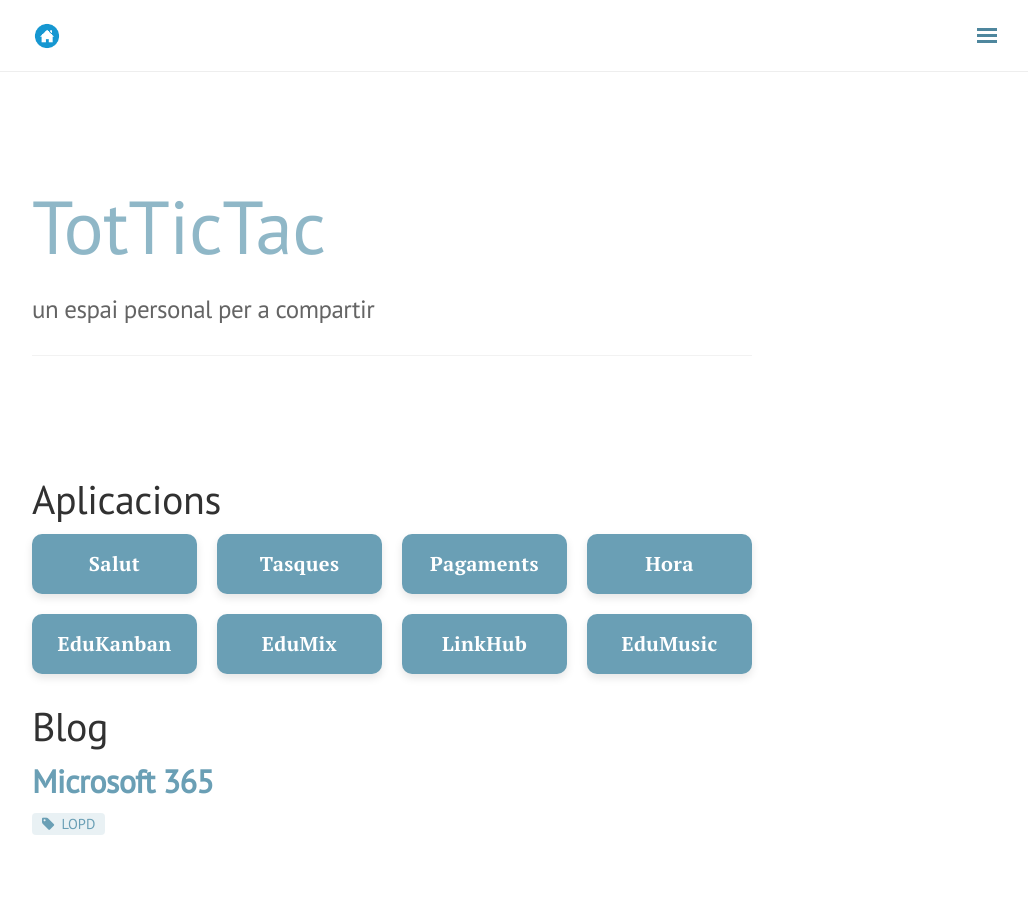
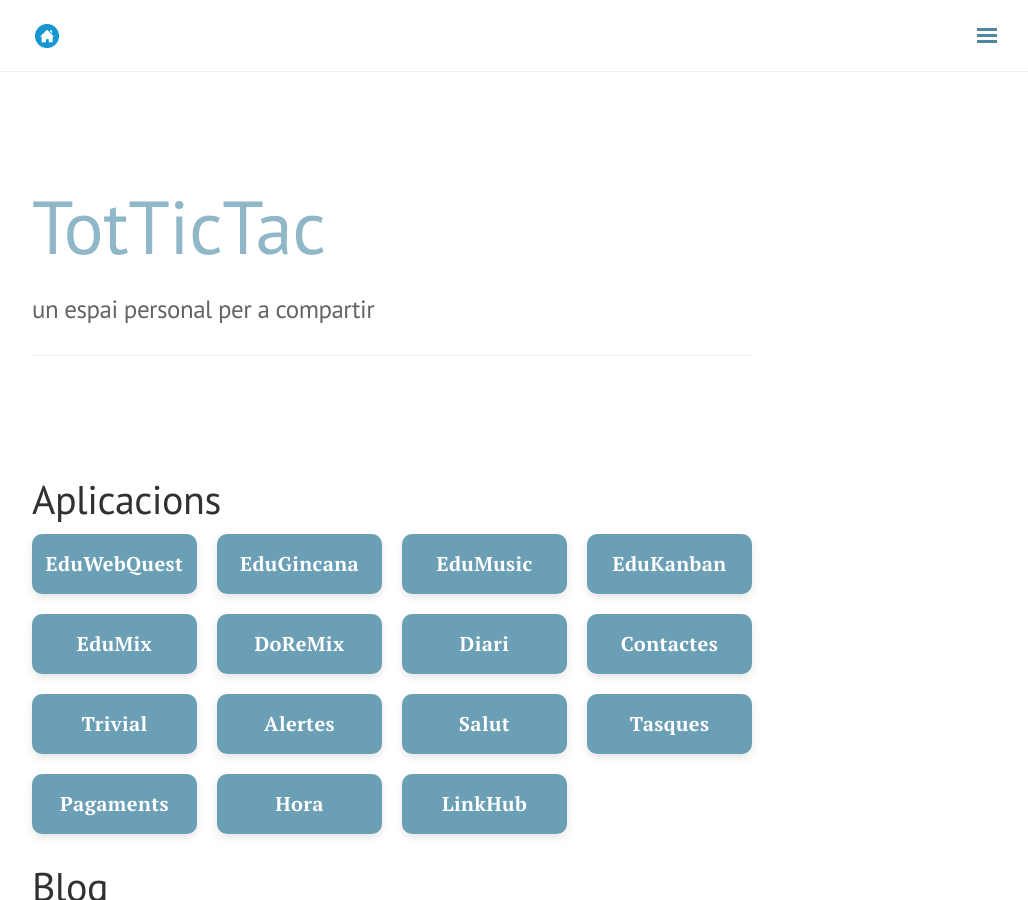
Before and after one commit to sasogu/sasogu.github.io, a Jekyll site: the page built from index.html, in a window 1280 px wide and 900 px high. Shown: the whole window, without its empty margins (248-1276 px from the left). Built offline with Jekyll 4.4.1, drawn with Linux system fonts in a browser that asks for light colours; nearby versions of some CDN libraries; the list of posts is cut into pages by our own code; comment, search, counter and statistics services are not loaded.

Commit message:
nuevas aplicaciones

```diff
--- a/index.html
+++ b/index.html
@@ -12,14 +12,21 @@
 <div class="app-index">
   <h1>Aplicacions</h1>
   <div class="app-buttons">
+    <a class="app-button" href="{{ site.baseurl }}/EduWebQuest/">EduWebQuest</a>
+    <a class="app-button" href="{{ site.baseurl }}/EduGincana/">EduGincana</a>
+    <a class="app-button" href="{{ site.baseurl }}/EduMusic/">EduMusic</a>
+    <a class="app-button" href="{{ site.baseurl }}/EduKanban/">EduKanban</a>
+    <a class="app-button" href="{{ site.baseurl }}/EduMix/">EduMix</a>
+    <a class="app-button" href="{{ site.baseurl }}/doremix/">DoReMix</a>
+    <a class="app-button" href="{{ site.baseurl }}/Diario/">Diari</a>
+    <a class="app-button" href="{{ site.baseurl }}/ContactosDiarios/">Contactes</a>
+    <a class="app-button" href="{{ site.baseurl }}/trivial/">Trivial</a>
+    <a class="app-button" href="{{ site.baseurl }}/alertas/">Alertes</a>
     <a class="app-button" href="{{ site.baseurl }}/Salud/">Salut</a>
     <a class="app-button" href="{{ site.baseurl }}/task-manager-app/">Tasques</a>
     <a class="app-button" href="{{ site.baseurl }}/control-pagos/">Pagaments</a>
     <a class="app-button" href="{{ site.baseurl }}/hora/">Hora</a>
-    <a class="app-button" href="{{ site.baseurl }}/EduKanban/">EduKanban</a>
-    <a class="app-button" href="{{ site.baseurl }}/EduMix/">EduMix</a>
     <a class="app-button" href="{{ site.baseurl }}/linkhub/">LinkHub</a>
-    <a class="app-button" href="{{ site.baseurl }}/EduMusic/">EduMusic</a>
   </div>
 </div>
 
```
